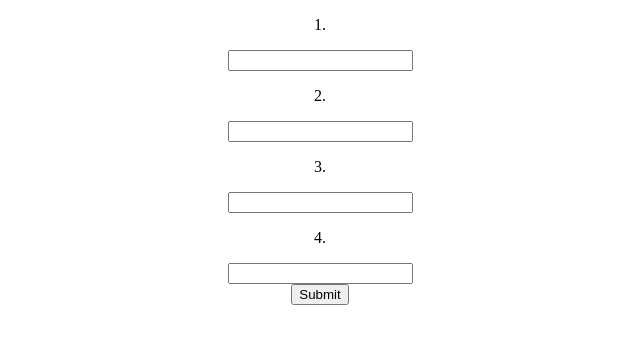
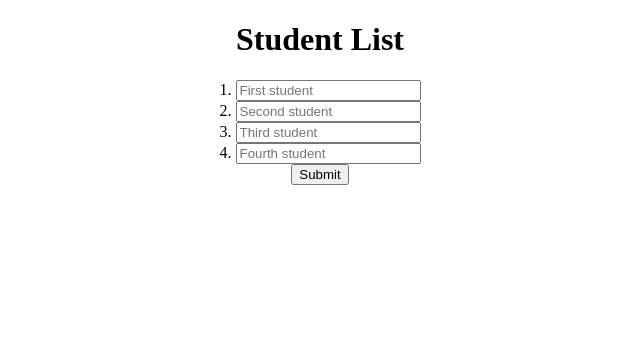
Before and after one commit to crazycheetah42/BYJUS-Stuff, a plain HTML site: page names/index.html in a window 1280 px wide. Shown: the whole page, without its empty margins (320-960 px from the left). Drawn offline with Linux system fonts and the light colour scheme.

Commit message:
Update index.html

```diff
--- a/names/index.html
+++ b/names/index.html
@@ -6,13 +6,14 @@
 </head>
 <body>
     <center>
-        <p>1. </p><input type="text" id="first_name">
+        <h1>Student List</h1>
+        <span>1. <input type="text" placeholder="First student" id="first_name"></span>
         <br />
-        <p>2. </p><input type="text" id="second_name">
+        <span>2. <input type="text" placeholder="Second student" id="second_name"></span>
         <br />
-        <p>3. </p><input type="text" id="third_name">
+        <span>3. <input type="text" placeholder="Third student" id="third_name"></span>
         <br />
-        <p>4. </p><input type="text" id="fourth_name">
+        <span>4. <input type="text" placeholder="Fourth student" id="fourth_name"></span>
         <br />
         <button type="submit" onclick="list()" id="submit_button">Submit</button>
         <br />
```
